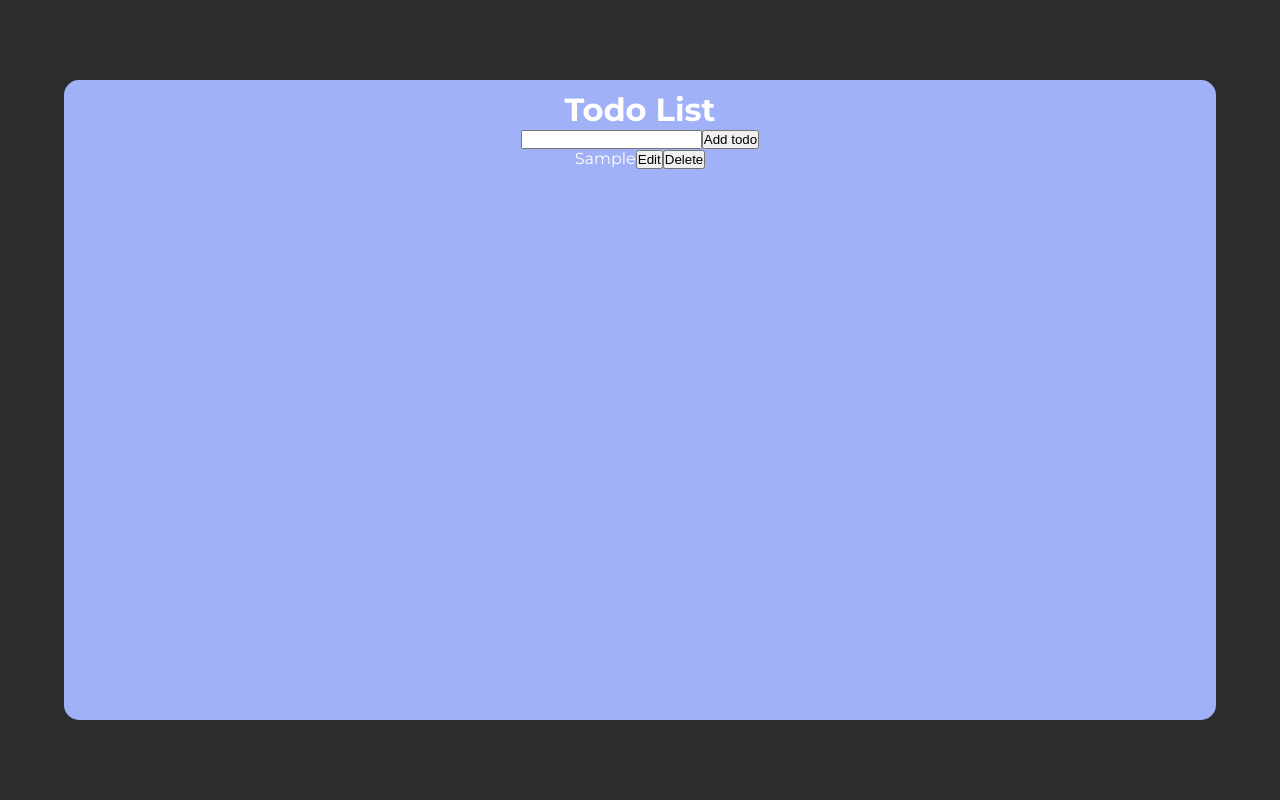
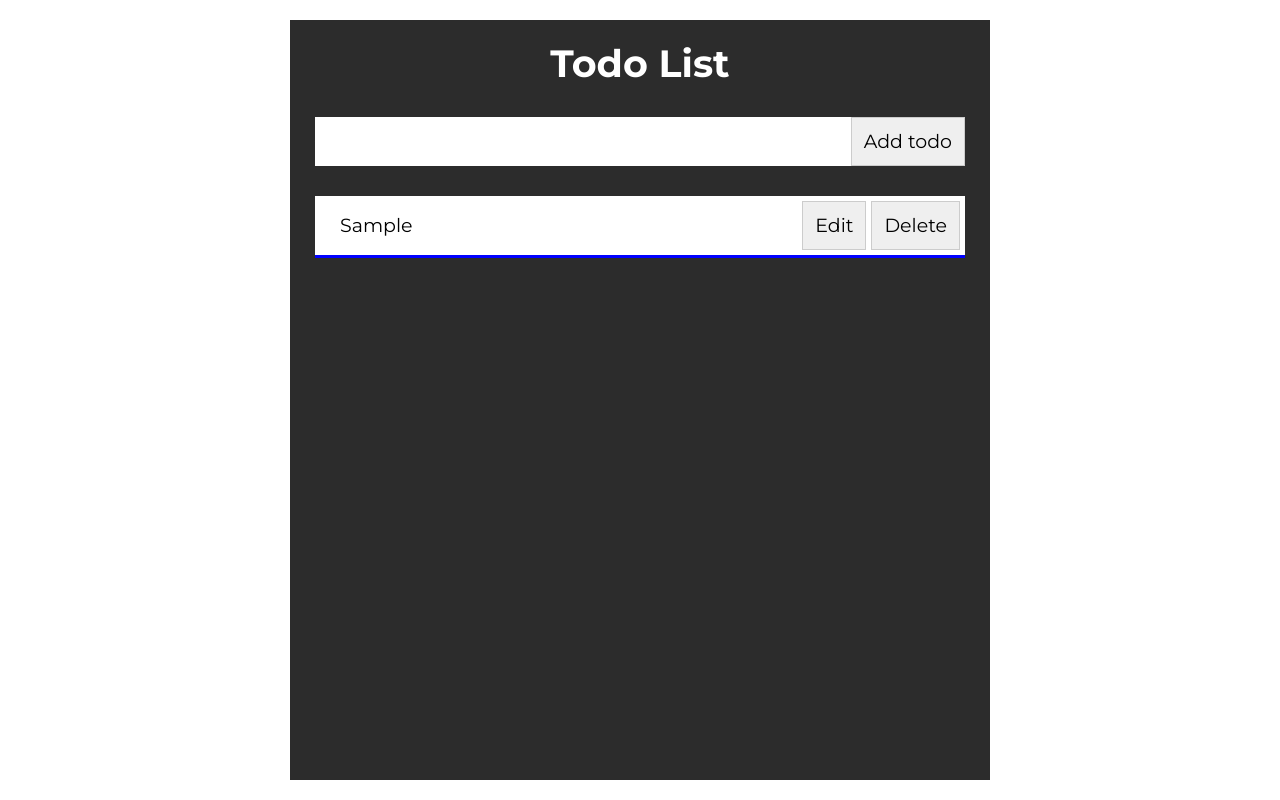
Before and after one commit to Zeeahmed48/todo-list-react, a React (Create React App) app: page / in a window 1280 px wide. Both pictures are taken after typing "Sample" into the empty fields and a click on the button "Add todo". Built offline with nearby package versions, Linux system fonts and the light colour scheme.

Commit message:
improved ui

```diff
--- a/src/App.js
+++ b/src/App.js
@@ -1,10 +1,67 @@
 import React from "react";
-import TodoList from "./TodoList";
+import { useState } from "react";
 
 function App() {
+  const [todos, setTodos] = useState([]);
+  const [todo, setTodo] = useState("");
+  const [isEditMode, setIsEditMode] = useState(false);
+  const [oldTodoIndex, setOldTodoIndex] = useState("");
+  const [updatedTodo, setUpdatedTodo] = useState("");
+  const addTodo = () => {
+    const tempTodos = [...todos, todo];
+    setTodos(tempTodos);
+    setTodo("");
+  };
+  const deleteTodo = (id) => {
+    const tempTodos = [...todos];
+    tempTodos.splice(id, 1);
+    setTodos(tempTodos);
+  };
+  const editTodo = (id, oldValue) => {
+    setIsEditMode(true);
+    setUpdatedTodo(oldValue);
+    setOldTodoIndex(id);
+  };
+  const updateTodo = () => {
+    const tempTodos = [...todos];
+    tempTodos.splice(oldTodoIndex, 1, updatedTodo);
+    setTodos(tempTodos);
+    setUpdatedTodo("");
+    setIsEditMode(false);
+  };
+
   return (
     <div className="app">
-      <TodoList />
+      <div className="todo_lists">
+        <h1>Todo List</h1>
+        <div className="input_wrapper">
+          <input
+            type="text"
+            onChange={
+              isEditMode
+                ? (e) => setUpdatedTodo(e.target.value)
+                : (e) => setTodo(e.target.value)
+            }
+            value={isEditMode ? updatedTodo : todo}
+          />
+          {isEditMode ? (
+            <button onClick={updateTodo}>Update todo</button>
+          ) : (
+            <button onClick={addTodo}>Add todo</button>
+          )}
+        </div>
+        <ul className="todo__item">
+          {todos.map((todo, index) => {
+            return (
+              <li key={Math.random()}>
+                <p>{todo}</p>
+                <button onClick={() => editTodo(index, todo)}>Edit</button>
+                <button onClick={() => deleteTodo(index)}>Delete</button>
+              </li>
+            );
+          })}
+        </ul>
+      </div>
     </div>
   );
 }
--- a/src/Todo.js
+++ /dev/null
@@ -1,19 +0,0 @@
-import React from "react";
-
-const Todo = ({ todos, deleteTodo, editTodo }) => {
-  return (
-    <ul className="todo__item">
-      {todos.map((todo, index) => {
-        return (
-          <li key={Math.random()}>
-            {todo}
-            <button onClick={() => editTodo(index, todo)}>Edit</button>
-            <button onClick={() => deleteTodo(index)}>Delete</button>
-          </li>
-        );
-      })}
-    </ul>
-  );
-};
-
-export default Todo;
--- a/src/TodoList.js
+++ /dev/null
@@ -1,56 +0,0 @@
-import React from "react";
-import { useState } from "react";
-import Todo from "./Todo";
-
-const TodoList = () => {
-  const [todos, setTodos] = useState([]);
-  const [todo, setTodo] = useState("");
-  const [isEditMode, setIsEditMode] = useState(false);
-  const [oldTodoIndex, setOldTodoIndex] = useState("");
-  const [updatedTodo, setUpdatedTodo] = useState("");
-  const addTodo = () => {
-    const tempTodos = [...todos, todo];
-    setTodos(tempTodos);
-    setTodo("");
-  };
-  const deleteTodo = (id) => {
-    const tempTodos = [...todos];
-    tempTodos.splice(id, 1);
-    setTodos(tempTodos);
-  };
-  const editTodo = (id, oldValue) => {
-    setIsEditMode(true);
-    setUpdatedTodo(oldValue);
-    setOldTodoIndex(id);
-  };
-  const updateTodo = () => {
-    const tempTodos = [...todos];
-    tempTodos.splice(oldTodoIndex, 1, updatedTodo);
-    setTodos(tempTodos);
-    setUpdatedTodo("");
-    setIsEditMode(false);
-  };
-
-  return (
-    <div className="todo-lists">
-      <h1>Todo List</h1>
-      <input
-        type="text"
-        onChange={
-          isEditMode
-            ? (e) => setUpdatedTodo(e.target.value)
-            : (e) => setTodo(e.target.value)
-        }
-        value={isEditMode ? updatedTodo : todo}
-      />
-      {isEditMode ? (
-        <button onClick={updateTodo}>Update todo</button>
-      ) : (
-        <button onClick={addTodo}>Add todo</button>
-      )}
-      <Todo todos={todos} deleteTodo={deleteTodo} editTodo={editTodo} />
-    </div>
-  );
-};
-
-export default TodoList;
--- a/src/index.css
+++ b/src/index.css
@@ -7,9 +7,20 @@
 }
 
 body {
-  background-color: rgb(44, 44, 44);
+  background-color: #fff;
   color: #fff;
   font-family: "Montserrat", sans-serif;
+  font-size: 19px;
+}
+
+button {
+  padding: 12px;
+  outline: none;
+  border: 1px solid #ccc;
+  border-radius: 0;
+  cursor: pointer;
+  font-family: "Montserrat", sans-serif;
+  font-size: 19px;
 }
 
 #root {
@@ -19,19 +30,74 @@ body {
 }
 
 .app {
-  max-width: 1250px;
-  width: 90%;
-  height: 80vh;
+  max-width: 700px;
+  width: 95%;
+  min-height: 95vh;
   text-align: center;
-  background-color: rgb(161, 177, 248);
+  background-color: rgb(44, 44, 44);
   position: absolute;
   top: 50%;
   left: 50%;
   transform: translate(-50%, -50%);
-  border-radius: 15px;
   padding: 10px;
+}
+
+.app h1 {
+  padding-top: 10px;
+  padding-bottom: 20px;
+}
+
+.input_wrapper {
+  width: 100%;
+  max-width: 650px;
+  margin: 0 auto;
+  background: #fff;
+  display: flex;
+  align-items: center;
+  justify-content: space-between;
+  margin-top: 10px;
+  margin-bottom: 10px;
+}
+
+.input_wrapper input,
+.input_wrapper input:focus {
+  flex: 1;
+  font-size: 18px;
+  padding: 12px;
+  border: none;
+  outline: none;
+  border-radius: 50px;
 }
 
 .todo__item {
   list-style: none;
+  padding-top: 20px;
 }
+
+.todo__item li {
+  width: 100%;
+  max-width: 650px;
+  margin: 0 auto;
+  display: flex;
+  align-items: center;
+  background: #fff;
+  color: #000;
+  padding: 5px;
+  border-bottom: 3px solid blue;
+  padding-left: 25px;
+  margin-bottom: 5px;
+}
+
+.todo__item li button {
+  border-radius: 0;
+}
+
+.todo__item li button:last-of-type {
+  margin-left: 5px;
+}
+
+.todo__item li p {
+  flex: 1;
+  text-align: left;
+  font-size: 19px;
+}
```
Also changed, not shown: 1 other file (tests, documents, lock files or other folders).
